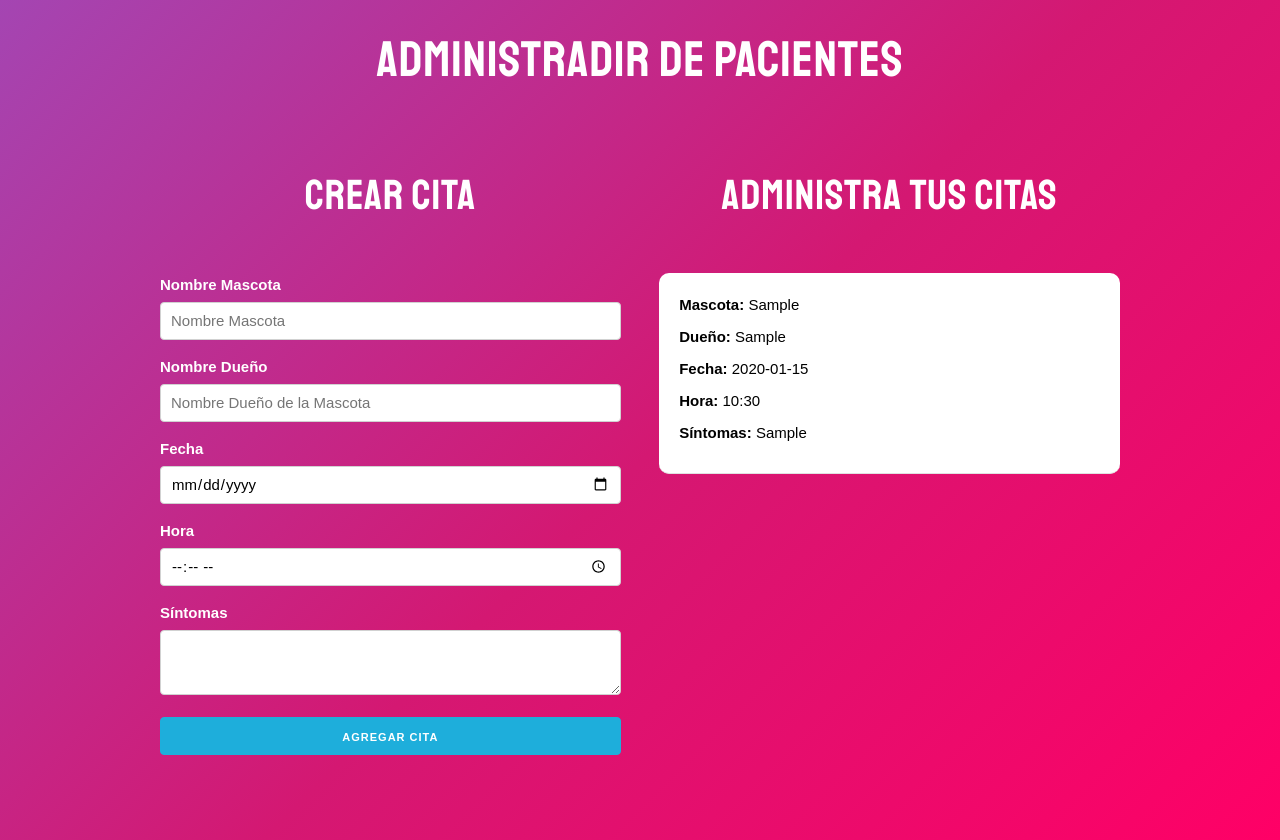
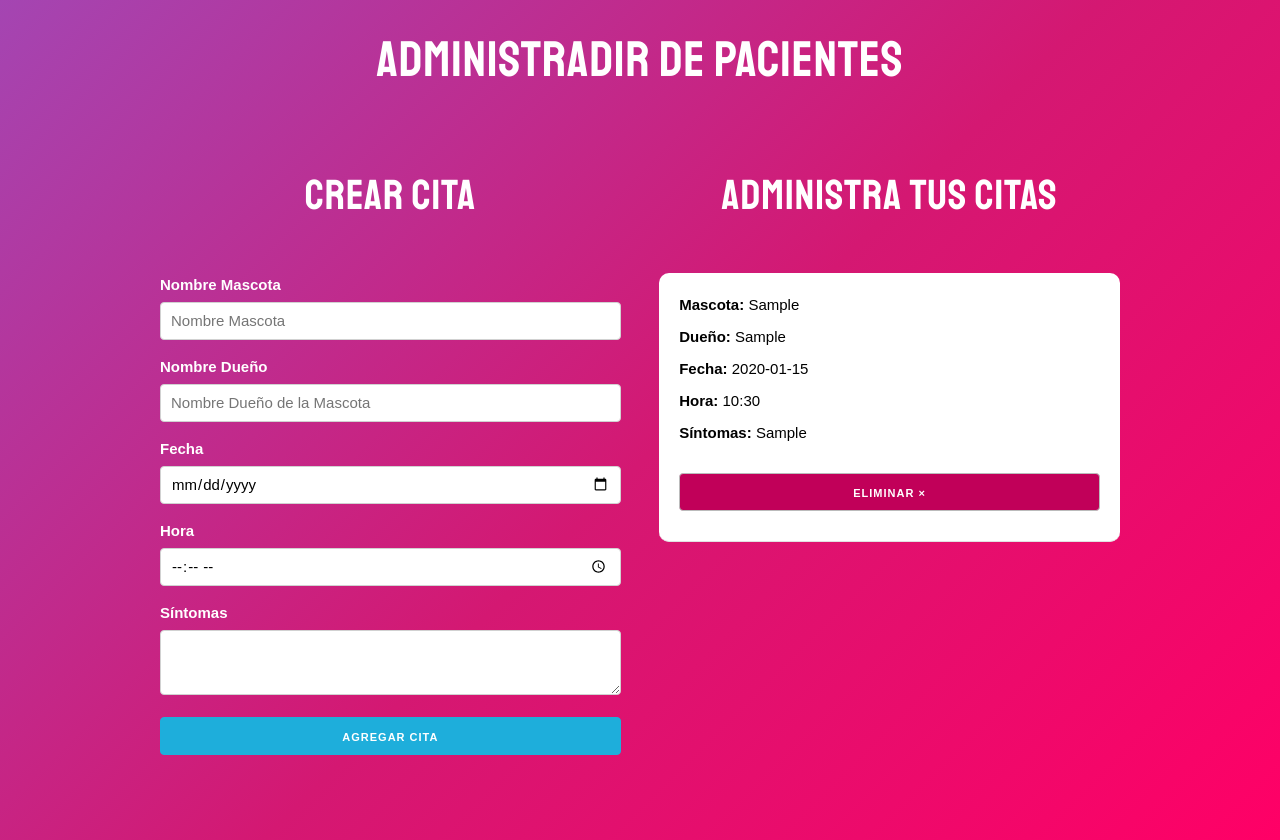
Before and after one commit to nerila1310/Administrador_de_citas, a React (Create React App) app: page / in a window 1280 px wide. Both pictures are taken after typing "Sample", "Sample", "2020-01-15", "10:30", "Sample" into the empty fields and a click on the button "AGREGAR CITA". Built offline with nearby package versions, Linux system fonts and the light colour scheme.

Commit message:
Eliminamos citas del state

```diff
--- a/src/App.js
+++ b/src/App.js
@@ -9,11 +9,15 @@
 
 	//funcion que tome las citas actuales y agregue las nuevas
 	const crearCita = cita => {
-		guardarCitas([
-			...citas,
-			cita
-		]);
+		guardarCitas([...citas, cita ]);
 	}
+
+	//Funcion que elimina una cita por su id
+	const eliminarCita = id =>{
+		const nuevasCitas = citas.filter(cita => cita.id !== id );
+		guardarCitas(nuevasCitas);
+	}
+
 
   	return (
 		<Fragment>
@@ -32,6 +36,7 @@
 							<Cita
 								key={cita.id}
 								cita={cita}
+								eliminarCita={eliminarCita}
 							/>
 						))}
 					</div>
--- a/src/components/Cita.js
+++ b/src/components/Cita.js
@@ -1,12 +1,17 @@
 import React from 'react';
 
-const Cita = ({cita}) => (
+const Cita = ({cita, eliminarCita}) => (
     <div className="cita">
         <p> Mascota: <span> {cita.mascota} </span> </p>
         <p> Dueño: <span> {cita.propietario} </span> </p>
         <p> Fecha: <span> {cita.fecha} </span> </p>
         <p> Hora: <span> {cita.hora} </span> </p>
         <p> Síntomas: <span> {cita.sintomas} </span> </p>
+
+        <button
+            className="button eliminar u-full-width"
+            onClick={() => eliminarCita(cita.id)}
+        >Eliminar &times;</button>
     </div>
  );
 
```
